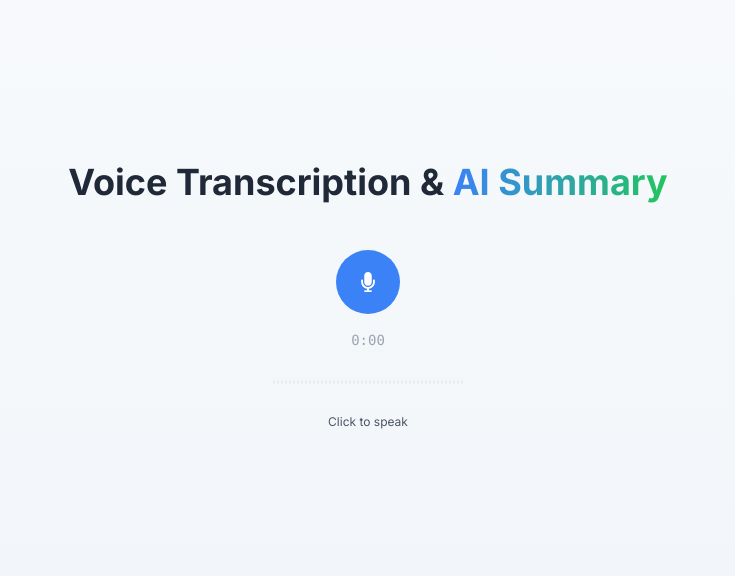
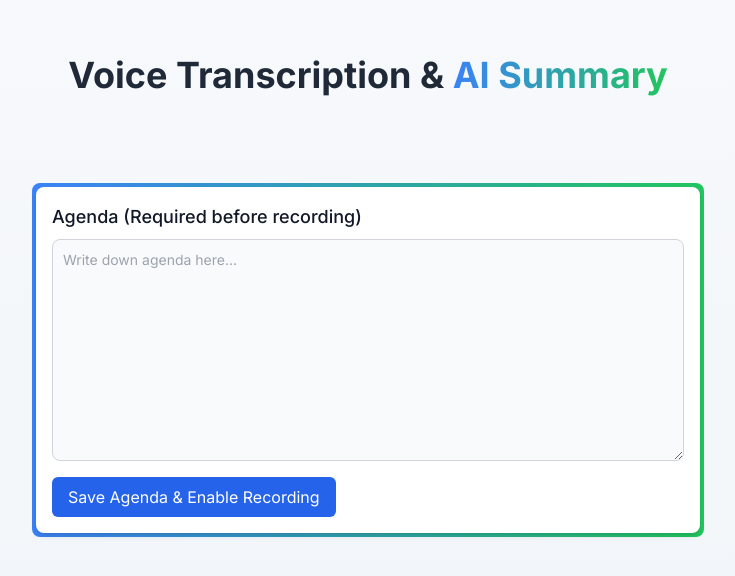
Before and after one commit to thegmitrzuk/nextjs-flask, a Next.js app: page / in a window 1280 px wide. Shown: the part 104-680 px from the top of the page, without its empty margins (272-1007 px from the left). Built offline with nearby package versions, Linux system fonts and the light colour scheme.

Commit message:
feat: implement agenda saving before allowing voice recording

```diff
--- /dev/null
+++ b/app/components/AgendaSaver.tsx
@@ -0,0 +1,75 @@
+'use client';
+
+import { useState } from 'react';
+
+interface AgendaSaverProps {
+  onAgendaSubmit: () => void;
+}
+
+export default function AgendaSaver({ onAgendaSubmit }: AgendaSaverProps) {
+  const [agendaText, setAgendaText] = useState('');
+  const [statusMessage, setStatusMessage] = useState('');
+
+  const handleSaveAgenda = async () => {
+    // Prevent saving empty agenda
+    if (!agendaText.trim()) {
+        setStatusMessage('Agenda cannot be empty.');
+        return;
+    }
+    setStatusMessage('Saving...');
+    try {
+      const response = await fetch('/api/save-agenda', {
+        method: 'POST',
+        headers: {
+          'Content-Type': 'application/json',
+        },
+        body: JSON.stringify({ text: agendaText }),
+      });
+
+      if (!response.ok) {
+        throw new Error(`HTTP error! status: ${response.status}`);
+      }
+
+      const result = await response.json();
+      setStatusMessage(result.message || 'Saved successfully!');
+      // Clear the text area upon successful save
+      setAgendaText('');
+      // Notify parent component that agenda is submitted
+      onAgendaSubmit();
+
+    } catch (error) {
+      console.error("Error saving agenda:", error);
+      setStatusMessage('Failed to save agenda.');
+    }
+  };
+
+  return (
+    // Gradient border wrapper
+    <div className="p-1 bg-gradient-to-r from-blue-500 to-green-500 rounded-lg mt-10 w-full max-w-2xl">
+      <div className="p-4 rounded-lg shadow-md bg-white dark:bg-gray-800">
+          <label htmlFor="agenda-input" className="block mb-2 text-lg font-medium text-gray-900 dark:text-white">
+            Agenda (Required before recording)
+          </label>
+          <textarea
+            id="agenda-input"
+            rows={10}
+            value={agendaText}
+            onChange={(e) => setAgendaText(e.target.value)}
+            placeholder="Write down agenda here..."
+            className="block w-full p-2.5 text-sm text-gray-900 bg-gray-50 rounded-lg border border-gray-300 focus:ring-blue-500 focus:border-blue-500 dark:bg-gray-700 dark:border-gray-600 dark:placeholder-gray-400 dark:text-white dark:focus:ring-blue-500 dark:focus:border-blue-500 mb-4"
+          />
+          <button
+            onClick={handleSaveAgenda}
+            className="px-4 py-2 bg-blue-600 text-white rounded-md hover:bg-blue-700 focus:outline-none focus:ring-2 focus:ring-blue-500 focus:ring-opacity-50 dark:bg-blue-500 dark:hover:bg-blue-600"
+          >
+            Save Agenda & Enable Recording
+          </button>
+          {statusMessage && (
+            <p className={`mt-2 text-sm ${statusMessage.includes('Failed') || statusMessage.includes('empty') ? 'text-red-600 dark:text-red-400' : 'text-gray-600 dark:text-gray-400'}`}>
+                {statusMessage}
+            </p>
+          )}
+      </div>
+    </div>
+  );
+}
--- a/app/components/AudioRecorder.tsx
+++ b/app/components/AudioRecorder.tsx
@@ -17,7 +17,11 @@ interface TranscriptionData {
   words: TranscriptionWord[]
 }
 
-export default function AudioRecorder() {
+interface AudioRecorderProps {
+  isDisabled: boolean;
+}
+
+export default function AudioRecorder({ isDisabled }: AudioRecorderProps) {
   const [isRecording, setIsRecording] = useState(false)
   const [recordingTime, setRecordingTime] = useState(0)
   const [transcriptions, setTranscriptions] = useState<TranscriptionData[]>([])
@@ -209,12 +213,14 @@ export default function AudioRecorder() {
       <div className="flex flex-col items-center space-y-4">
         <button
           onClick={isRecording ? stopRecording : startRecording}
-          className={`w-16 h-16 rounded-full flex items-center justify-center transition-all ${
+          className={`w-16 h-16 rounded-full flex items-center justify-center transition-all disabled:opacity-50 disabled:cursor-not-allowed ${
             isRecording
               ? 'bg-red-500 hover:bg-red-600 scale-105 drop-shadow-lg'
               : 'bg-blue-500 hover:bg-blue-600'
           }`}
           aria-label={isRecording ? 'Stop recording' : 'Start recording'}
+          disabled={isDisabled}
+          title={isDisabled ? "Please save the agenda first" : (isRecording ? "Stop recording" : "Start recording")}
         >
           {isRecording ? (
             <svg className="w-4 h-4 text-white" fill="currentColor" viewBox="0 0 448 512">
@@ -226,6 +232,12 @@ export default function AudioRecorder() {
             </svg>
           )}
         </button>
+
+        {isDisabled && (
+          <p className="text-sm text-yellow-600 dark:text-yellow-400 mt-2">
+            Please save the agenda below before starting the recording.
+          </p>
+        )}
 
         <span className={`font-mono text-sm transition-opacity duration-300 ${isRecording ? 'text-gray-800 dark:text-gray-100' : 'text-gray-400 dark:text-gray-500'}`}>
           {formatTime(recordingTime)}
--- a/app/page.tsx
+++ b/app/page.tsx
@@ -1,16 +1,27 @@
 'use client'
 
+import { useState } from 'react';
 import AudioRecorder from './components/AudioRecorder'
+import AgendaSaver from './components/AgendaSaver';
 
 export default function Home() {
+  const [isAgendaSubmitted, setIsAgendaSubmitted] = useState(false);
+
+  const handleAgendaSubmit = () => {
+    setIsAgendaSubmitted(true);
+  };
+
   return (
     <main className="min-h-screen w-full bg-gradient-to-b from-slate-50 to-slate-100 dark:from-slate-900 dark:to-slate-800 flex flex-col items-center justify-center p-6 sm:p-8">
-      <div className="max-w-3xl w-full">
+      <div className="max-w-3xl w-full flex flex-col items-center">
         <h1 className="text-3xl sm:text-4xl font-bold mb-8 sm:mb-12 text-center text-gray-800 dark:text-gray-100">
           Voice Transcription & <span className="bg-clip-text text-transparent bg-gradient-to-r from-blue-500 to-green-500">AI Summary</span>
         </h1>
-        <AudioRecorder />
+        {isAgendaSubmitted && <AudioRecorder isDisabled={false} />}
       </div>
+
+      {!isAgendaSubmitted && <AgendaSaver onAgendaSubmit={handleAgendaSubmit} />}
+
     </main>
   )
 }
--- a/package.json
+++ b/package.json
@@ -15,9 +15,10 @@
     "@types/react": "18.2.6",
     "@types/react-dom": "18.2.4",
     "autoprefixer": "10.4.14",
-    "concurrently": "^8.0.1",
     "eslint": "8.40.0",
     "eslint-config-next": "13.4.2",
+    "framer-motion": "^12.9.2",
+    "lucide-react": "^0.503.0",
     "next": "13.4.3",
     "postcss": "8.4.23",
     "react": "18.2.0",
@@ -25,5 +26,8 @@
     "react-icons": "^5.5.0",
     "tailwindcss": "3.3.2",
     "typescript": "5.0.4"
+  },
+  "devDependencies": {
+    "concurrently": "^8.2.2"
   }
 }
```
Also changed, not shown: 2 other files (tests, documents, lock files or other folders).
